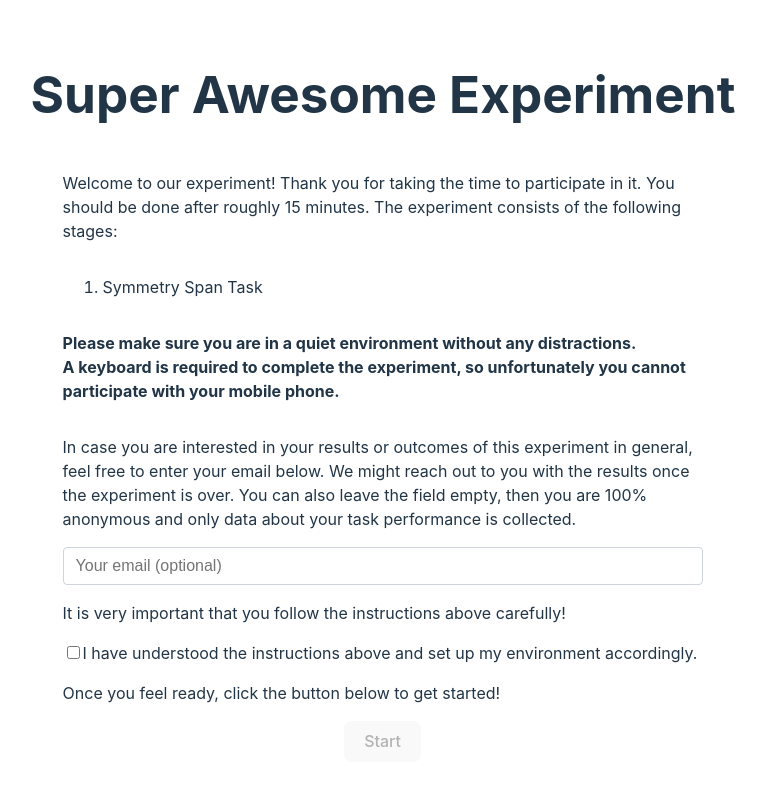
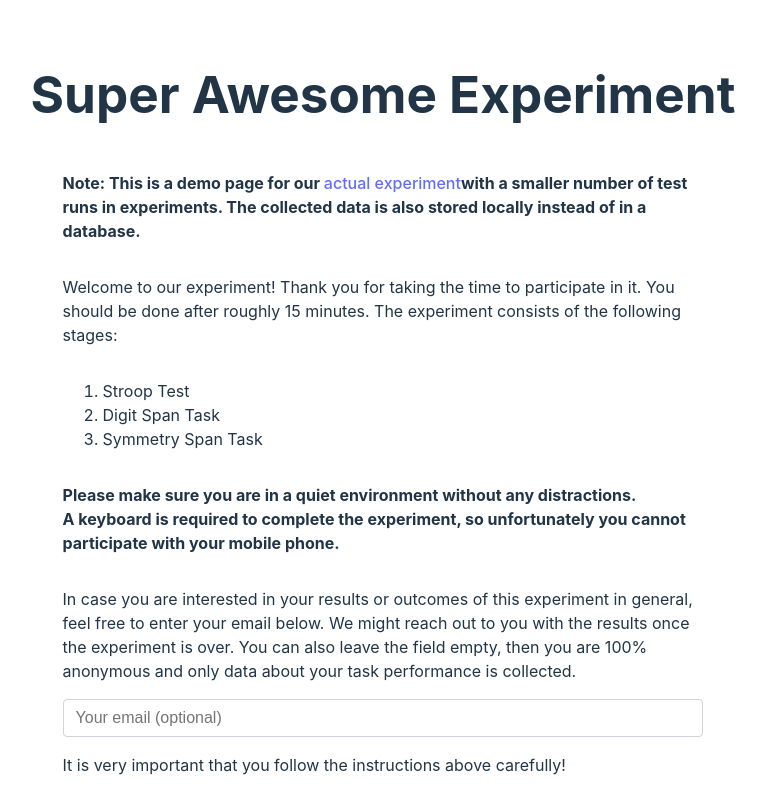
Before and after one commit to Sejmou/urm-pr-experiment, a React (Vite) app: page / in a window 1280 px wide. Shown: the top 796 px of the page, without its empty margins (257-1023 px from the left). Built offline with nearby package versions, Linux system fonts and the light colour scheme.

Commit message:
setup demo page

```diff
--- a/src/Home.tsx
+++ b/src/Home.tsx
@@ -37,6 +37,16 @@ function Home() {
       <div className="App">
         <h1>Super Awesome Experiment</h1>
         <div className="card">
+          <p>
+            <b>
+              Note: This is a demo page for our{' '}
+              <a href="https://urm-pr-experiment.vercel.app/">
+                actual experiment
+              </a>
+              with a smaller number of test runs in experiments. The collected
+              data is also stored locally instead of in a database.
+            </b>
+          </p>
           <p>
             Welcome to our experiment! Thank you for taking the time to
             participate in it. You should be done after roughly 15 minutes. The
--- a/src/shared/experiment.ts
+++ b/src/shared/experiment.ts
@@ -11,20 +11,20 @@ import {
 } from './firebase';
 
 export const tasks = [
-  // {
-  //   displayName: 'Stroop Test',
-  //   run: async () => {
-  //     const module = await import('../tasks/stroop');
-  //     return module.default();
-  //   },
-  // },
-  // {
-  //   displayName: 'Digit Span Task',
-  //   run: async () => {
-  //     const module = await import('../tasks/digit_span');
-  //     return module.default();
-  //   },
-  // },
+  {
+    displayName: 'Stroop Test',
+    run: async () => {
+      const module = await import('../tasks/stroop');
+      return module.default();
+    },
+  },
+  {
+    displayName: 'Digit Span Task',
+    run: async () => {
+      const module = await import('../tasks/digit_span');
+      return module.default();
+    },
+  },
   {
     displayName: 'Symmetry Span Task',
     run: async () => {
--- a/src/tasks/digit_span/index.js
+++ b/src/tasks/digit_span/index.js
@@ -26,7 +26,7 @@ import { createConclusionMessageBlock, storeTaskResults } from '../utils';
 const experiment = new Promise(resolve => {
   //----- CUSTOMIZABLE VARIABLES -----------------------------------------
 
-  var nTrials = 14; // number of trials in the test
+  var nTrials = 4; // number of trials in the test
   var minSetSize = 3; // starting digit length
   var stimuli_duration = 1000; // number of miliseconds to display each digit
   var recall_duration = null; // number of miliseconds to allow recall. If null, there is no time limit.
--- a/src/tasks/stroop/index.js
+++ b/src/tasks/stroop/index.js
@@ -35,7 +35,7 @@ var FeedbackLength = 400; // This is in milliseconds
 var ColorWordPracticeRepeats = 1;
 
 // Since there are 16 possible trials, the number of trials will be 4 times the number of repeats
-var ColorWordTestRepeats = 5;
+var ColorWordTestRepeats = 2;
 
 /* =========================================================
 	This is a function for positioning the instruction figure and stimuli on the screen
--- a/src/tasks/symmetry_span/index.js
+++ b/src/tasks/symmetry_span/index.js
@@ -32,7 +32,7 @@ const experiment = new Promise(resolve => {
   const debug = false; // only single test trial, skipping demos
   let minSetSize = 3; // starting length of each trial (i.e., min number of letters in a trial)
   let maxSetSize = 5; // ending length of each trial (i.e., max number of letters in a trial)
-  let repSet = 3; // number of times each set size should be repeated
+  let repSet = 1; // number of times each set size should be repeated
   let randomize = true; // present different set sizes in random order. if false, set sizes will be presented in ascending order
 
   if (debug) {
```
